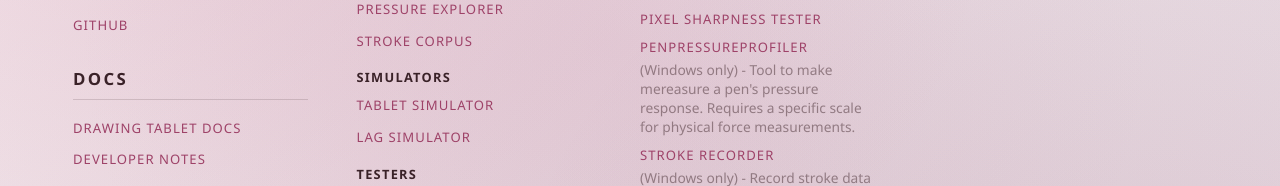
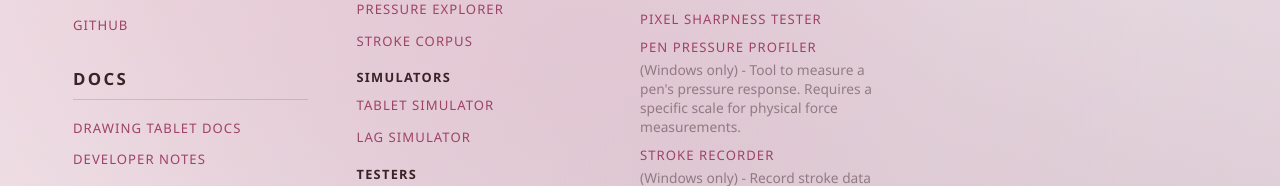
Before and after one commit to TheSevenPens/sevenpens-landing, a plain HTML site: page index.html in a window 1280 px wide. Shown: the part 274-460 px from the top of the page. Drawn offline with Linux system fonts and the light colour scheme; a web font is replaced by a local one.

Commit message:
Fix Pen Pressure Profiler name spacing and description typo
Co-Authored-By: Claude Opus 5.5 <noreply@anthropic.com>
Claude-Session: https://claude.ai/code/session_01QUinbkpAjDNib6LiL7HpD6

```diff
--- a/index.html
+++ b/index.html
@@ -344,8 +344,8 @@
             </li>
             <li><a href="https://github.com/TheSevenPens/PixelSharpnessTester" target="_blank" rel="noopener noreferrer">Pixel sharpness tester</a></li>
             <li class="tool-item">
-              <a href="https://github.com/TheSevenPens/PenPressureProfiler" target="_blank" rel="noopener noreferrer">PenPressureProfiler</a>
-              <span class="tool-desc">(Windows only) - Tool to make mereasure a pen's pressure response. Requires a specific scale for physical force measurements.</span>
+              <a href="https://github.com/TheSevenPens/PenPressureProfiler" target="_blank" rel="noopener noreferrer">Pen Pressure Profiler</a>
+              <span class="tool-desc">(Windows only) - Tool to measure a pen's pressure response. Requires a specific scale for physical force measurements.</span>
             </li>
             <li class="tool-item">
               <a href="https://github.com/TheSevenPens/StrokeRecorder" target="_blank" rel="noopener noreferrer">Stroke Recorder</a>
```
